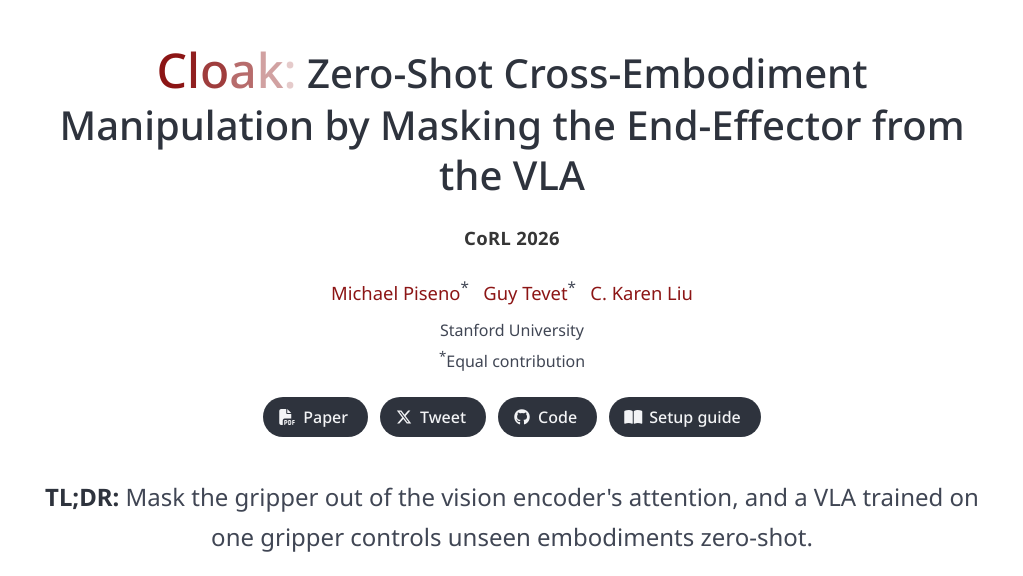
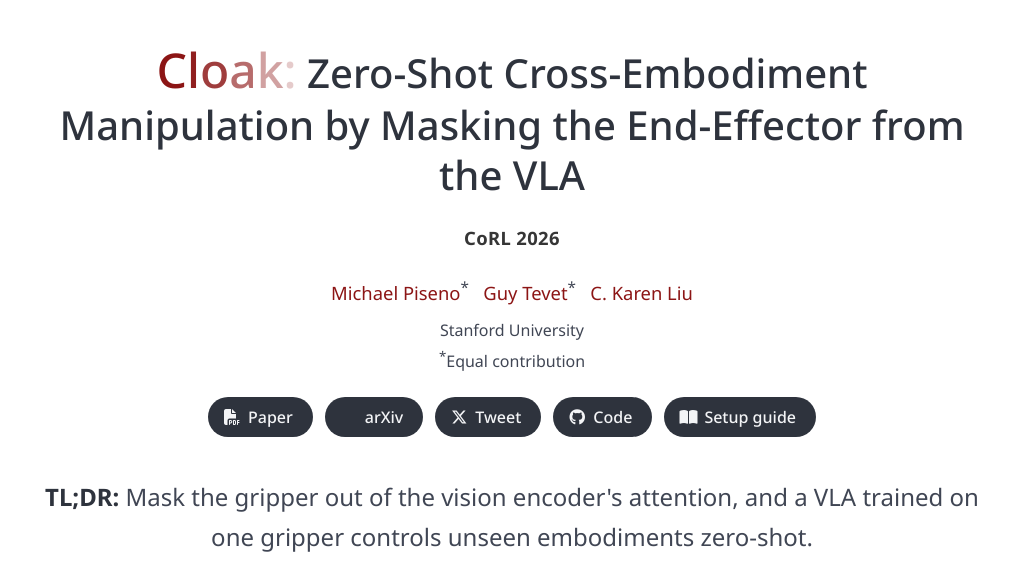
Before and after one commit to Stanford-TML/cloak, a plain HTML site: page docs/index.html in a window 1280 px wide. Shown: the top 576 px of the page, without its empty margins (128-1151 px from the left). Drawn offline with nearby package versions, Linux system fonts and the light colour scheme; some icons are missing; a web font is replaced by a local one.

Commit message:
Add arXiv button next to the PMLR Paper link
Co-Authored-By: Claude Opus 5.5 <noreply@anthropic.com>

```diff
--- a/docs/index.html
+++ b/docs/index.html
@@ -19,6 +19,7 @@
     <link rel="stylesheet" href="https://cdn.jsdelivr.net/npm/bulma@1.0.2/css/bulma.min.css">
     <!-- Font Awesome for icon buttons -->
     <link rel="stylesheet" href="https://cdnjs.cloudflare.com/ajax/libs/font-awesome/6.5.1/css/all.min.css">
+    <link rel="stylesheet" href="https://cdnjs.cloudflare.com/ajax/libs/academicons/1.9.4/css/academicons.min.css">
     <link rel="preconnect" href="https://fonts.googleapis.com">
     <link href="https://fonts.googleapis.com/css2?family=Google+Sans:wght@400;500;700;800&family=Noto+Sans:wght@400;500;700&display=swap" rel="stylesheet">
 
@@ -222,6 +223,10 @@
                 <a class="button is-dark is-rounded" href="https://proceedings.mlr.press/v324/piseno26a.html" target="_blank" rel="noopener">
                     <span class="icon"><i class="fas fa-file-pdf"></i></span>
                     <span>Paper</span>
+                </a>
+                <a class="button is-dark is-rounded" href="https://arxiv.org/abs/2606.22836" target="_blank" rel="noopener">
+                    <span class="icon"><i class="ai ai-arxiv"></i></span>
+                    <span>arXiv</span>
                 </a>
                 <a class="button is-dark is-rounded" href="https://x.com/michaelpiseno_/status/2069500992794874245" target="_blank" rel="noopener">
                     <span class="icon"><i class="fab fa-x-twitter"></i></span>
```
